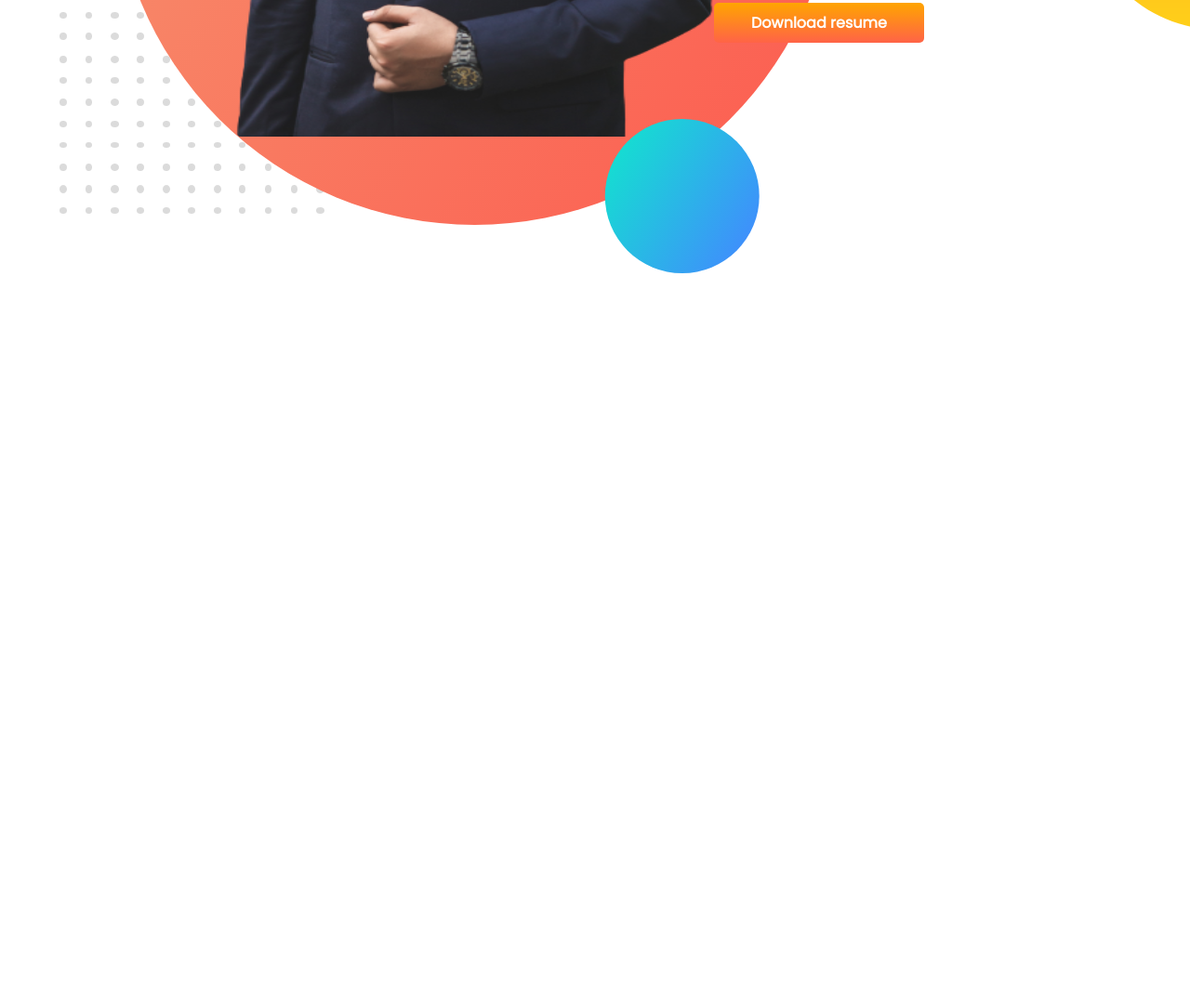
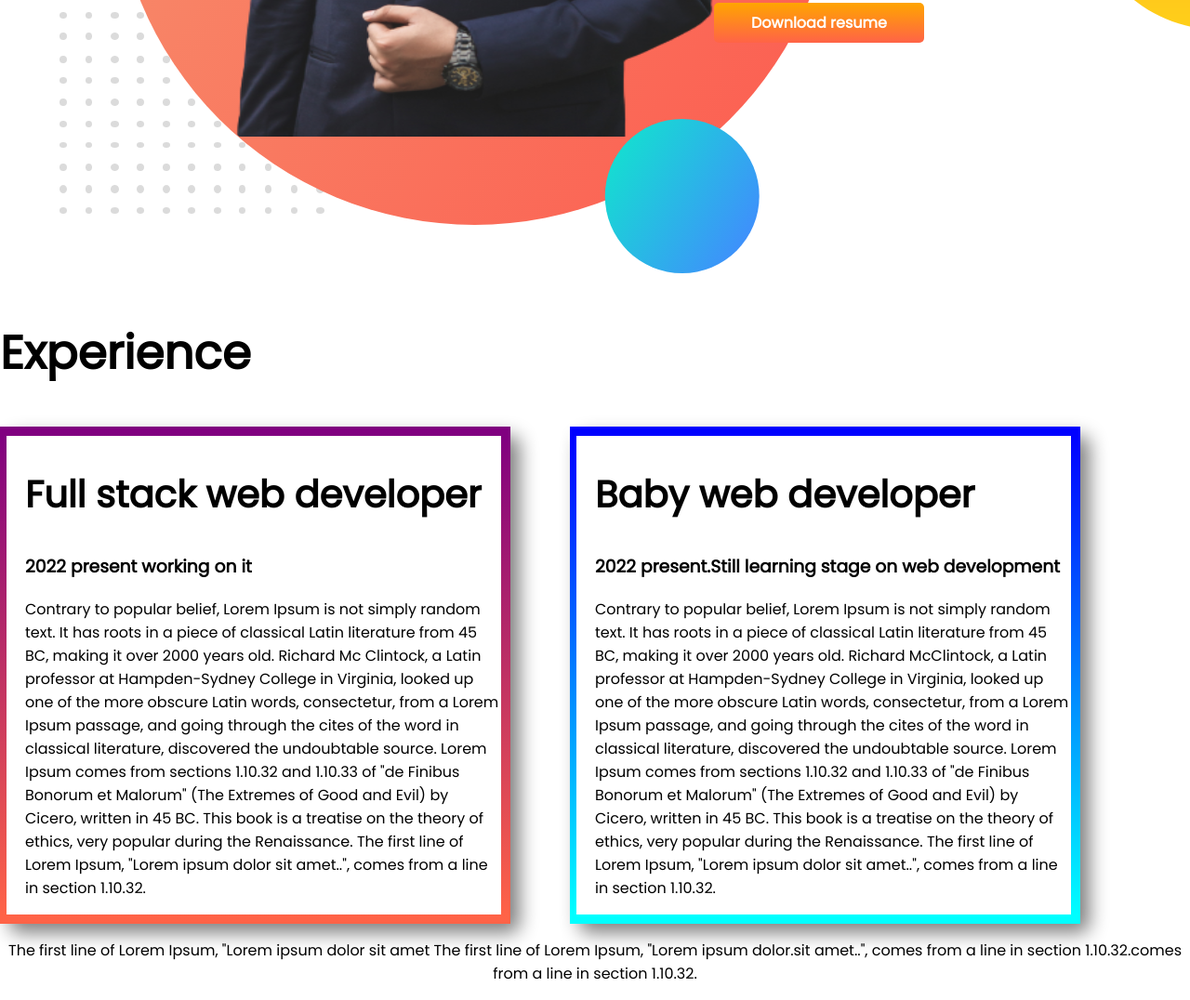
Before and after one commit to Jaman3272/developer-portfollio, a plain HTML site: page index.html in a window 1280 px wide. Shown: the part 1376-2452 px from the top of the page at 93% size. Before the commit the page ends 1682 px from the top, so only its background shows below. Drawn offline with Linux system fonts and the light colour scheme.

Commit message:
added all

```diff
--- a/index.html
+++ b/index.html
@@ -13,13 +13,12 @@
 </head>
 
 
-
 <body>
-    <section class="top-banner">
+    <section class="top-banner flexible-container">
 
         <div class="half-width">
             <h1>Welocme To </h1>
-            <h1><span class="orange-color">Alimujjaman akash's world</span></h1>
+            <h1><span class="orange-color"> Alimujjaman akash's world</span></h1>
             <h3>Navigator & web developer</h3>
             <p> Contrary to popular belief, Lorem Ipsum is not simply random text. It has roots in a piece of classical
                 Latin
@@ -48,7 +47,7 @@
 
     </section>
 
-    <section class="dream-big">
+    <section class="dream-big flexible-container">
         <div class="half-width">
             <img src="images/my.png" alt="">
         </div>
@@ -76,12 +75,66 @@
                 resume </a>
         </div>
 
+    </section>
 
+    <section class="experience area">
+        <h1>Experience</h1>
+        <div class="flexible-container">
+            <div id="full_stack_experience" class="experience-item">
+                <h2 id="orange-color"> Full stack web developer</h2>
+                <h3>2022 present working on it</h3>
+                <p>Contrary to popular belief, Lorem Ipsum is not simply random text. It has roots in a piece of
+                    classical
+                    Latin
+                    literature from 45 BC, making it over 2000 years old. Richard Mc Clintock, a Latin professor at
+                    Hampden-Sydney
+                    College in Virginia, looked up one of the more obscure Latin words, consectetur, from a Lorem Ipsum
+                    passage,
+                    and
+                    going through the cites of the word in classical literature, discovered the undoubtable source.
+                    Lorem
+                    Ipsum
+                    comes from sections 1.10.32 and 1.10.33 of "de Finibus Bonorum et Malorum" (The Extremes of Good and
+                    Evil)
+                    by
+                    Cicero, written in 45 BC. This book is a treatise on the theory of ethics, very popular during the
+                    Renaissance.
+                    The first line of Lorem Ipsum, "Lorem ipsum dolor sit amet..", comes from a line in section 1.10.32.
+                </p>
+                </p>
+            </div>
+            <div id="web-dev-experience" class="experience-item">
+                <h2>Baby web developer</h2>
+                <h3 id="orange-color">2022 present.Still learning stage on web development</h3>
+                <p>Contrary to popular belief, Lorem Ipsum is not simply random text. It has roots in a piece of
+                    classical
+                    Latin
+                    literature from 45 BC, making it over 2000 years old. Richard McClintock, a Latin professor at
+                    Hampden-Sydney
+                    College in Virginia, looked up one of the more obscure Latin words, consectetur, from a Lorem Ipsum
+                    passage,
+                    and
+                    going through the cites of the word in classical literature, discovered the undoubtable source.
+                    Lorem
+                    Ipsum
+                    comes from sections 1.10.32 and 1.10.33 of "de Finibus Bonorum et Malorum" (The Extremes of Good and
+                    Evil)
+                    by
+                    Cicero, written in 45 BC. This book is a treatise on the theory of ethics, very popular during the
+                    Renaissance.
+                    The first line of Lorem Ipsum, "Lorem ipsum dolor sit amet..", comes from a line in section 1.10.32.
+                </p>
+                </p>
+            </div>
+
+        </div>
 
     </section>
 
-
-
+    <footer>
+        <p> The first line of Lorem Ipsum, "Lorem ipsum dolor sit amet The first line of Lorem Ipsum, "Lorem ipsum
+            dolor.sit amet..", comes from a line in section 1.10.32.comes from a line in section 1.10.32.</p>
+    </footer>
 </body>
 
 </html>
--- a/style.css
+++ b/style.css
@@ -6,11 +6,15 @@ h1{font-size: 50px;
 
 }
 
+h2{
+    font-size: 40px;
+}
+
 .orange-color{
     color: orange;
 }
 
-section{
+.flexible-container{
     display: flex;
     margin-bottom: 5px;
 }
@@ -42,3 +46,37 @@ padding-left: 5%;
     background-repeat: no-repeat;
     background-position: right;
 }
+
+.experience area{
+background-image: url(images/exp-bg.png);
+background-position: left;
+background-repeat: no-repeat;
+}
+
+
+.experience-item{
+    box-shadow: 10px 10px 20px gray;
+    width: 40%;
+    border-radius: 10px;
+    margin-right: 5%;
+    margin-right: 5%;
+    padding-left: 20px;
+    border: 10px solid gray;
+   }
+
+   #web-dev-experience{
+       border-left: 7px solid;
+       border-image:linear-gradient(blue,cyan);
+       border-image-slice:1;
+   }
+
+   #full_stack_experience{
+       border-left: 7px solid;
+       border-image:linear-gradient(purple,tomato );
+       border-image-slice:1;
+
+   }
+
+   footer p{
+       text-align:center;
+   }
```
